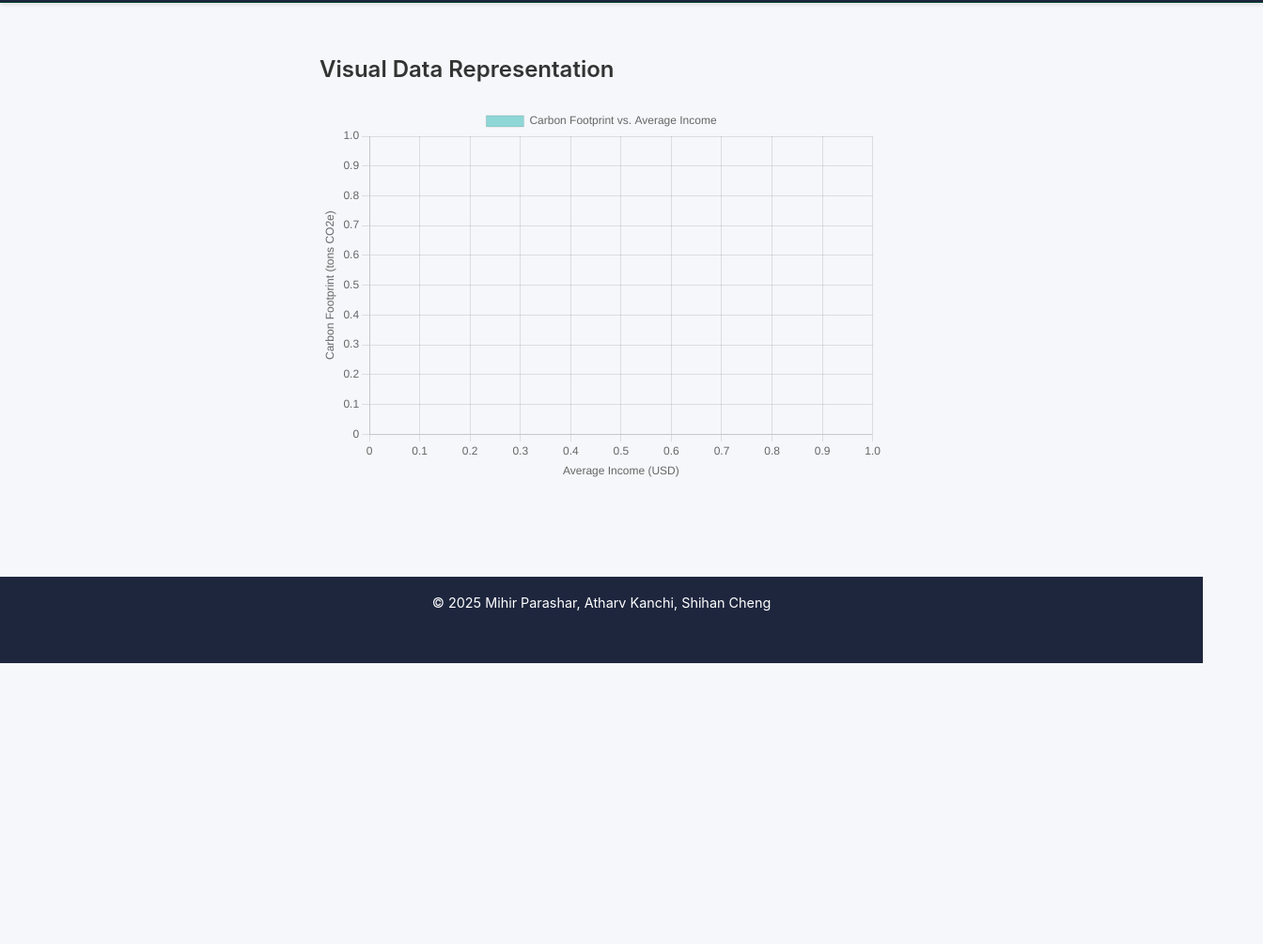
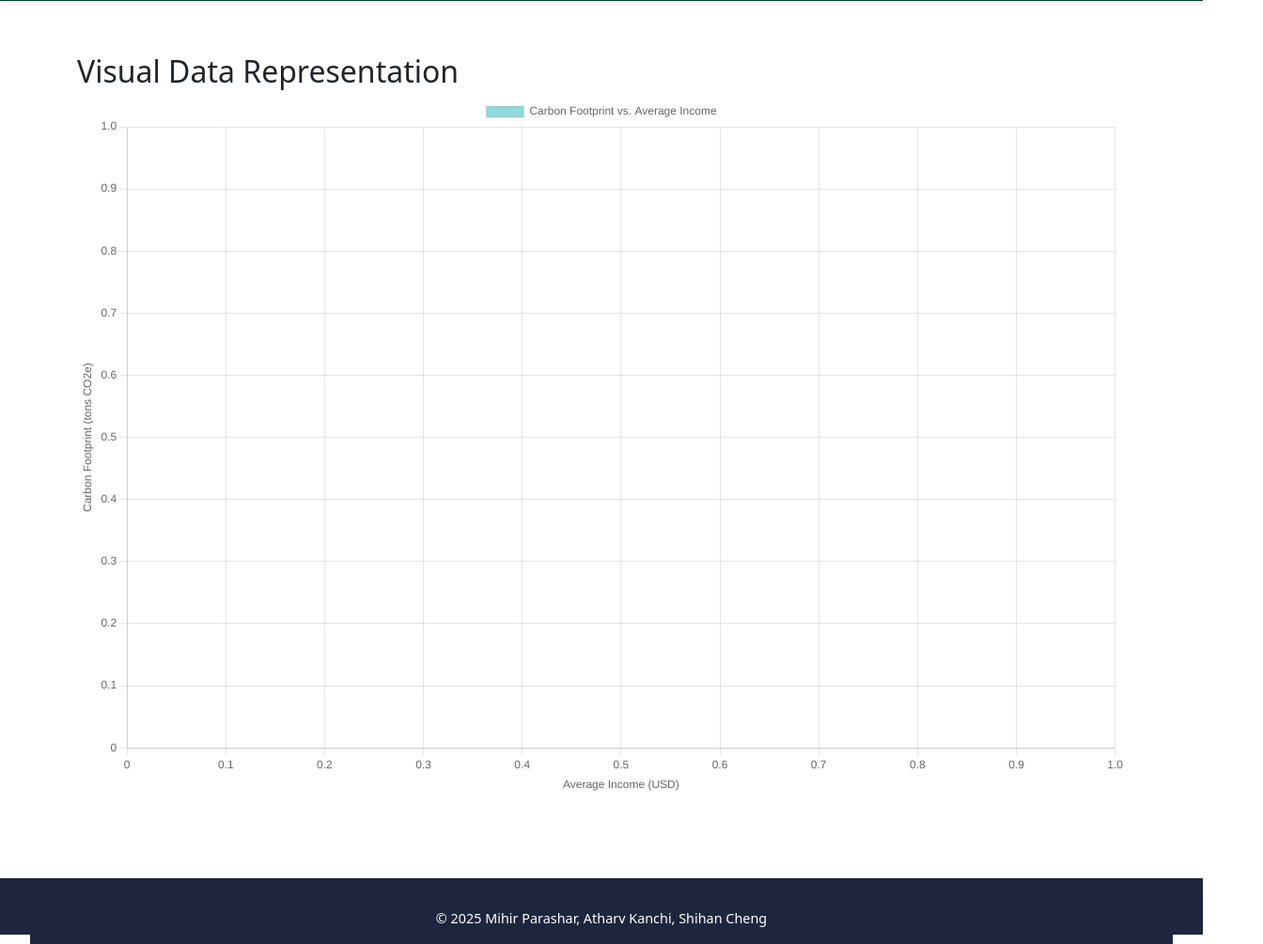
Before and after one commit to MihirParashar/impact-website, a plain HTML site: page graphs.html in a window 1280 px wide. Shown: the part 94-1099 px from the top of the page at 94% size, 1344 px wide, since content can reach past the window. Before the commit the page ends 800 px from the top, so only its background shows below. Drawn offline with nearby package versions, Linux system fonts and the light colour scheme.

```diff
--- a/conclusion.html
+++ b/conclusion.html
@@ -5,17 +5,31 @@
     <meta name="viewport" content="width=device-width, initial-scale=1.0" />
     <title>Conclusion - Carbon Footprint Study</title>
     <link rel="stylesheet" href="styles.css" />
+    <!-- Bootstrap CDN -->
+    <link
+      href="https://cdn.jsdelivr.net/npm/bootstrap@5.3.3/dist/css/bootstrap.min.css"
+      rel="stylesheet"
+    />
   </head>
   <body>
+    <div class="page-wrapper">
       <script src="navbar.js"></script>
-    <main>
+
+      <main class="container my-4">
         <section>
           <h2>Conclusion</h2>
           <p><!-- Paste your conclusion here --></p>
         </section>
       </main>
-    <footer>
-      <p>&copy; 2025 Mihir Parashar, Atharv Kanchi, Shihan Cheng</p>
+
+      <footer class="text-white">
+        <p class="m-0 text-center py-3" style="background-color: #1e263e">
+          &copy; 2025 Mihir Parashar, Atharv Kanchi, Shihan Cheng
+        </p>
       </footer>
+    </div>
+
+    <!-- Bootstrap JS -->
+    <script src="https://cdn.jsdelivr.net/npm/bootstrap@5.3.3/dist/js/bootstrap.bundle.min.js"></script>
   </body>
 </html>
--- a/graphs.html
+++ b/graphs.html
@@ -5,19 +5,31 @@
     <meta name="viewport" content="width=device-width, initial-scale=1.0" />
     <title>Graphs - Carbon Footprint Study</title>
     <link rel="stylesheet" href="styles.css" />
+    <!-- Bootstrap CDN -->
+    <link
+      href="https://cdn.jsdelivr.net/npm/bootstrap@5.3.3/dist/css/bootstrap.min.css"
+      rel="stylesheet"
+    />
     <script src="https://cdn.jsdelivr.net/npm/chart.js"></script>
   </head>
   <body>
+    <div class="page-wrapper">
       <script src="navbar.js"></script>
-    <main>
+
+      <main class="container my-4">
         <section>
           <h2>Visual Data Representation</h2>
           <canvas id="carbonIncomeChart" width="600" height="400"></canvas>
         </section>
       </main>
-    <footer>
-      <p>&copy; 2025 Mihir Parashar, Atharv Kanchi, Shihan Cheng</p>
+
+      <footer class="text-white">
+        <p class="m-0 text-center py-3" style="background-color: #1e263e">
+          &copy; 2025 Mihir Parashar, Atharv Kanchi, Shihan Cheng
+        </p>
       </footer>
+    </div>
+
     <script>
       const ctx = document.getElementById("carbonIncomeChart");
       const chart = new Chart(ctx, {
@@ -49,5 +61,7 @@
         },
       });
     </script>
+    <!-- Bootstrap JS -->
+    <script src="https://cdn.jsdelivr.net/npm/bootstrap@5.3.3/dist/js/bootstrap.bundle.min.js"></script>
   </body>
 </html>
```
Also changed, not shown: results.html (+17 -3 lines). Lines whose indentation alone changed are shown as unchanged.
